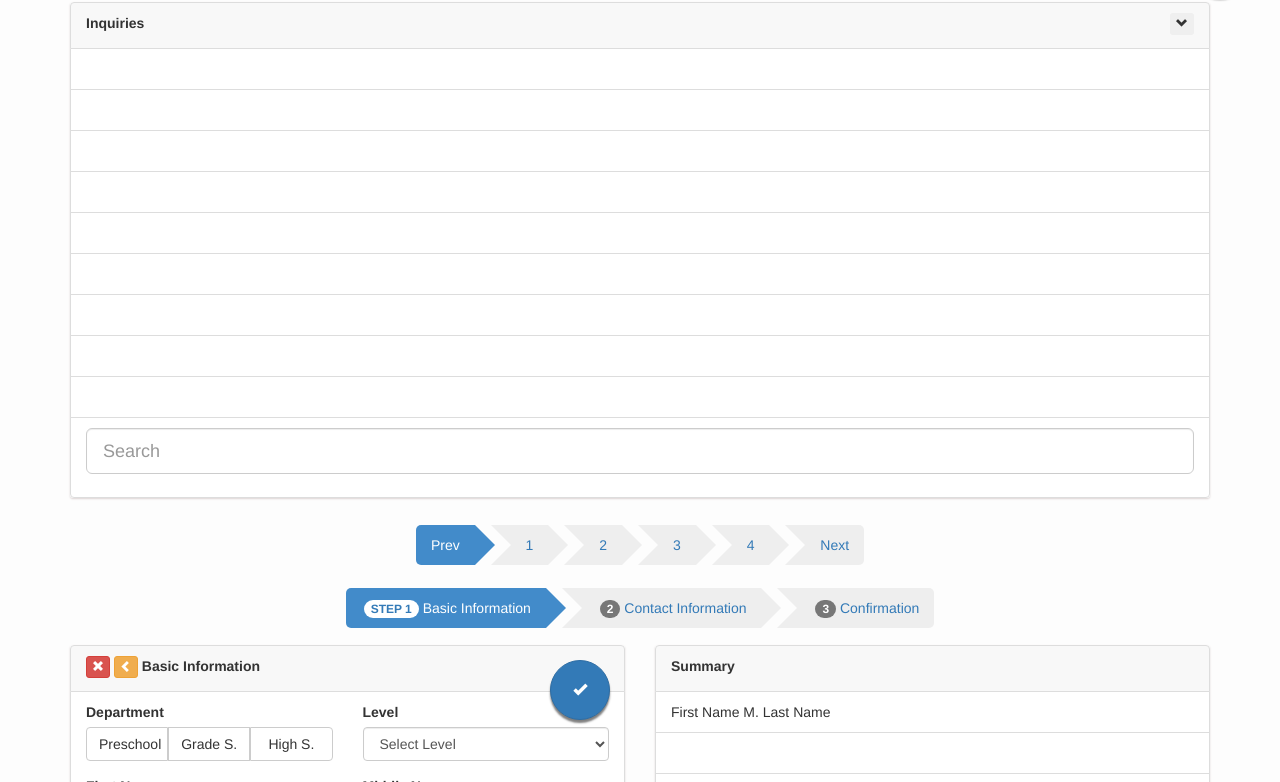
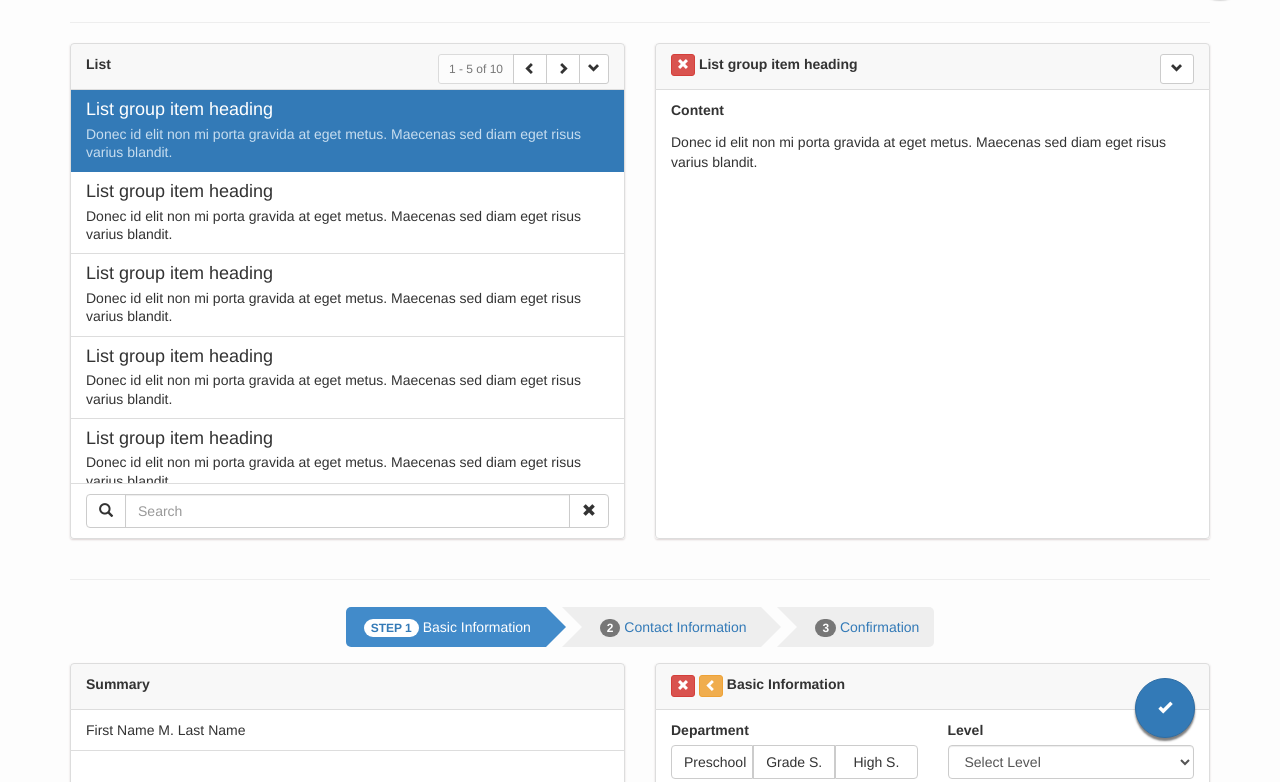
Before and after one commit to myteddy15/uix, a plain HTML site: page index.html in a window 1280 px wide. Shown: the part 78-860 px from the top of the page. Drawn offline with Linux system fonts and the light colour scheme.

Commit message:
Display List content side by side

```diff
--- a/css/simple-sidebar.css
+++ b/css/simple-sidebar.css
@@ -236,7 +236,7 @@ div#school-name {
 	background:#fff;
 }
 .list-group-header{
-    z-index: 1;
+    z-index: 3;
     background: #F8F8F8;
 }
 .list-group-canvas {
@@ -255,9 +255,20 @@ div#school-name {
     border-right: none;
     border-radius: 0;
 }
+.list-group-canvas>.list-group-item:hover{
+	cursor:pointer;
+}
 .list-group-canvas .list-group-item:first-child{
 	border-top:none;
 }
 .list-group-canvas .list-group-item:last-child{
 	border-bottom:none;
 }
+.list-group-search-results{
+	 height: 39.5rem;
+	border-bottom-left-radius: 0px;
+    border-bottom-right-radius: 0px;
+}
+.list-group-search-box{
+	border-top:none;
+}
--- a/index.html
+++ b/index.html
@@ -94,70 +94,103 @@
 				<button type="button" class="navbar-toggle c-hamburger c-hamburger--htx"  id="menu-toggle-1" >
 				   <span>toggle menu</span>
 				</button>
-				<a class="navbar-brand" href="#">Inquiry</a>
+				<a class="navbar-brand" href="#">Module</a>
 			</div>
 		<button class="btn btn-primary btn-md btn-fab fixed bottom center hide"><span class="glyphicon glyphicon-share" aria-hidden="true"></span></button>
         <div id="page-content-wrapper" class="animate">
             <div class="container">
+				<hr />
 				<div class="row">
-					<div class="col-md-12">
+					<div class="col-md-6">
 						<button class="btn btn-primary btn-fab top right fixed"><span class="glyphicon glyphicon-plus"></span></button>
 						<div class="list-group">
 							<div class="list-group-item list-group-header">
-								<button class="btn btn-xs btn-reverse pull-right"><span class="glyphicon glyphicon-chevron-down"></span></button>
-								<label for="">Inquiries</label>
+								<div class="btn-group btn-group-sm pull-right">
+									<button class="btn btn-default disabled">1 - 5 of 10</button>
+									<button class="btn btn-default"><span class="glyphicon glyphicon-chevron-left"></span></button>
+									<button class="btn btn-default"><span class="glyphicon glyphicon-chevron-right"></span></button>
+
+									  <button class="btn btn-default dropdown-toggle" type="button" id="dropdownMenu1" data-toggle="dropdown" aria-haspopup="true" aria-expanded="true">
+										<span class="glyphicon glyphicon-chevron-down"></span>
+									  </button>
+									  <ul class="dropdown-menu" aria-labelledby="dropdownMenu1">
+										<li><a href="#">Sort</a></li>
+										<li><a href="#">Filter</a></li>
+										<li><a href="#">Go to Page</a></li>
+										<li role="separator" class="divider"></li>
+										<li><a href="#">Some other link</a></li>
+
+									  </ul>
+								</div>
+								<label class="clear-fix">List</label>
+							</div>
+							<div class="list-group-canvas list-group-search-results">
+							  <div class="list-group-item active">
+								<h4 class="list-group-item-heading">List group item heading</h4>
+								<p class="list-group-item-text">Donec id elit non mi porta gravida at eget metus. Maecenas sed diam eget risus varius blandit.</p>
+							  </div>
+							   <div class="list-group-item">
+								<h4 class="list-group-item-heading">List group item heading</h4>
+								<p class="list-group-item-text">Donec id elit non mi porta gravida at eget metus. Maecenas sed diam eget risus varius blandit.</p>
+							  </div>
+							  <div class="list-group-item">
+								<h4 class="list-group-item-heading">List group item heading</h4>
+								<p class="list-group-item-text">Donec id elit non mi porta gravida at eget metus. Maecenas sed diam eget risus varius blandit.</p>
+							  </div>
+							  <div class="list-group-item">
+								<h4 class="list-group-item-heading">List group item heading</h4>
+								<p class="list-group-item-text">Donec id elit non mi porta gravida at eget metus. Maecenas sed diam eget risus varius blandit.</p>
+							  </div>
+							  <div class="list-group-item">
+								<h4 class="list-group-item-heading">List group item heading</h4>
+								<p class="list-group-item-text">Donec id elit non mi porta gravida at eget metus. Maecenas sed diam eget risus varius blandit.</p>
+							  </div>
+							  <div class="list-group-item">
+								<h4 class="list-group-item-heading">List group item heading</h4>
+								<p class="list-group-item-text">Donec id elit non mi porta gravida at eget metus. Maecenas sed diam eget risus varius blandit.</p>
+							  </div>
+							 </div>
+							 <div class="list-group-item list-group-search-box">
+								<div class="input-group">
+									<div class="input-group-btn"><button class="btn btn-default"><span class="glyphicon glyphicon-search"></span></button></div>
+									<input type="text" class="form-control" placeholder="Search" />
+									<div class="input-group-btn"><button class="btn btn-default"><span class="glyphicon glyphicon-remove"></span></button></div>
+								</div>
+							  </div>
+						</div>
+					</div>
+					<div class="col-md-6">
+						<div class="list-group">
+							<div class="list-group-item list-group-header">
+								<button class="btn btn-xs btn-danger"> <span class="glyphicon glyphicon-remove" aria-hidden="true"></span></button>
+								<label>List group item heading</label>
+								<div class="btn-group btn-group-sm pull-right">
+									  <button class="btn btn-default dropdown-toggle" type="button" id="dropdownMenu1" data-toggle="dropdown" aria-haspopup="true" aria-expanded="true">
+										<span class="glyphicon glyphicon-chevron-down"></span>
+									  </button>
+									  <ul class="dropdown-menu" aria-labelledby="dropdownMenu1">
+										<li><a href="#">Edit</a></li>
+										<li><a href="#">Delete</a></li>
+										<li role="separator" class="divider"></li>
+										<li><a href="#">Some other link</a></li>
+
+									  </ul>
+								</div>
 							</div>
 							<div class="list-group-canvas">
-							  <div class="list-group-item">&nbsp;</div>
-							  <div class="list-group-item">&nbsp;</div>
-							  <div class="list-group-item">&nbsp;</div>
-							  <div class="list-group-item">&nbsp;</div>
-							  <div class="list-group-item">&nbsp;</div>
-							  <div class="list-group-item">&nbsp;</div>
-							  <div class="list-group-item">&nbsp;</div>
-							  <div class="list-group-item">&nbsp;</div>
-							  <div class="list-group-item">&nbsp;</div>
-							  <div class="list-group-item">
-									<input type="text" class="form-control input-lg" placeholder="Search" />
-							  </div>
-							 </div>
+								<div class="list-group-item">
+									<div class="form-group">
+										<label for="">Content</label>
+										<p class="form-control-static">
+											Donec id elit non mi porta gravida at eget metus. Maecenas sed diam eget risus varius blandit.
+										</p>
+									</div>
+								</div>
+							</div>
 						</div>
 					</div>
 				</div>
-            	<div class="row">
-					<div class="col-md-12">
-						<ul class="nav nav-pills nav-wizard">
-							<li class="active">
-								<a href="#" data-toggle="tab">Prev</a>
-								<div class="nav-arrow"></div>
-							</li>
-							 <li>
-								<div class="nav-wedge"></div>
-								<a href="#" data-toggle="tab">1</a>
-								<div class="nav-arrow"></div>
-							</li>
-							<li>
-								<div class="nav-wedge"></div>
-								<a href="#" data-toggle="tab">2</a>
-								<div class="nav-arrow"></div>
-							</li>
-							<li>
-								<div class="nav-wedge"></div>
-								<a href="#" data-toggle="tab">3</a>
-								<div class="nav-arrow"></div>
-							</li>
-							<li>
-								<div class="nav-wedge"></div>
-								<a href="#" data-toggle="tab">4</a>
-								<div class="nav-arrow"></div>
-							</li>
-							 <li>
-								<div class="nav-wedge"></div>
-								<a href="#" data-toggle="tab">Next</a>
-							</li>
-						 </ul>
-					</div>
-				</div>
+            	<hr />
 				<div class="row">
             		<div class="col-md-12">
 	            		<ul class="nav nav-pills nav-wizard">
@@ -178,7 +211,7 @@
 			      </div>
             	</div>
             	 <div class="row">
-            	    	<div class="col-md-6">
+            	    	<div class="col-md-6 col-md-push-6">
 							<button class="btn btn-primary btn-fab top right "><span class="glyphicon glyphicon-ok" aria-hidden="true"></span></button>
             	    		<div class="list-group">
 							  <div class="list-group-item list-group-header">
@@ -334,7 +367,7 @@
 							  </div>
 							</div>
             	    	</div>
-						<div class="col-md-6">
+						<div class="col-md-6 col-md-pull-6">
 							<button class="btn btn-primary btn-fab top right hide"><span class="glyphicon glyphicon-ok" aria-hidden="true"></span></button>
 							<div class="list-group">
 
```
